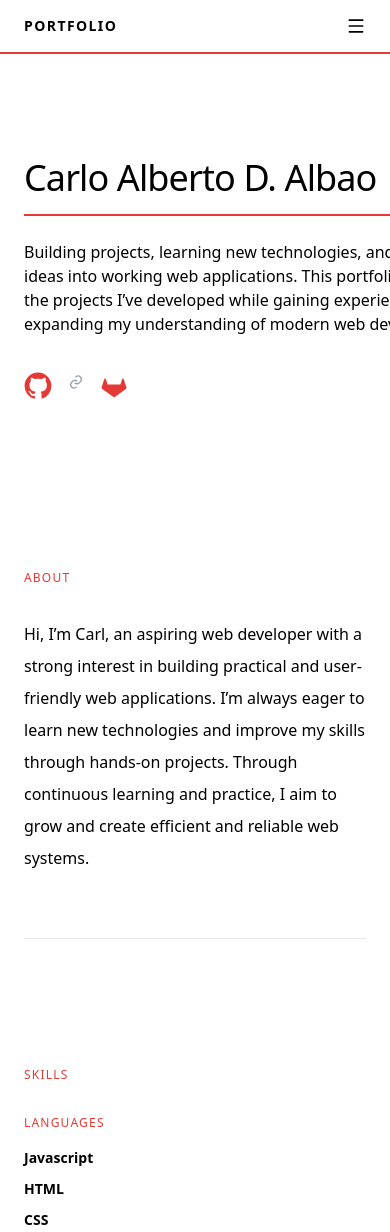
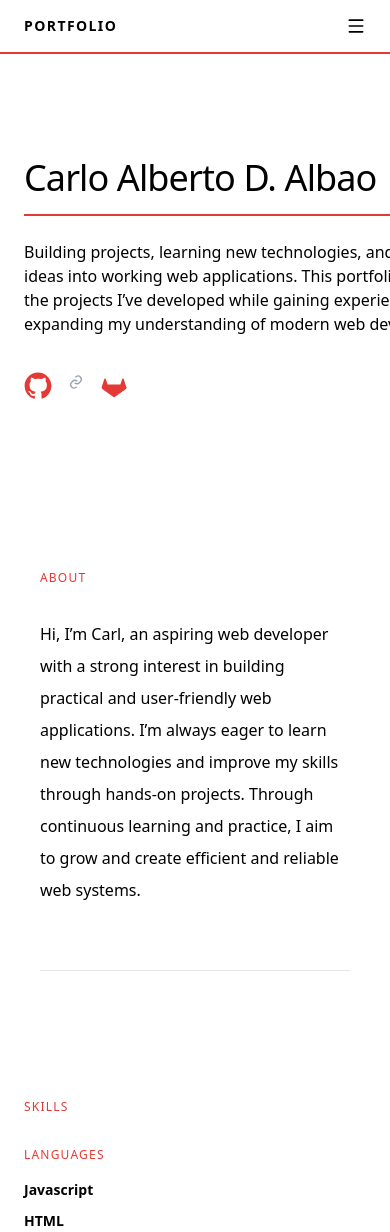
Before and after one commit to CAACARL/my-thing, a Next.js app: page / in a window 390 px wide. Shown: the top 1232 px of the page. Built offline with nearby package versions, Linux system fonts and the light colour scheme.

Commit message:
mobile fix

```diff
--- a/components/About/Index.tsx
+++ b/components/About/Index.tsx
@@ -5,7 +5,7 @@
 
 export function About() {
   return (
-    <section id="about" className="py-16 md:py-24">
+    <section id="about" className="py-16 md:py-24 px-4">
       <FadeIn>
         <h2 className="text-xs uppercase tracking-widest text-[#E53935] font-medium mb-8">About</h2>
         <p className="text-base text-black-700 leading-loose max-w-2xl">
```
